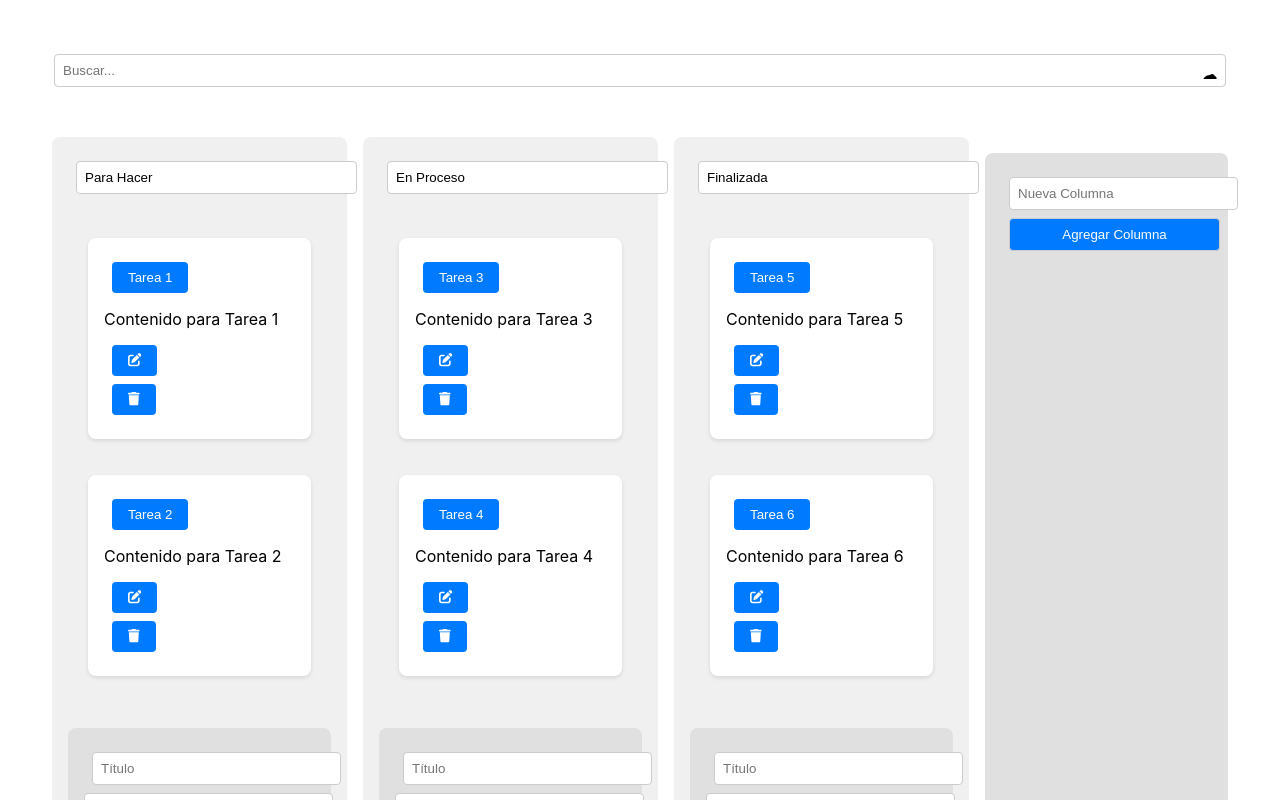
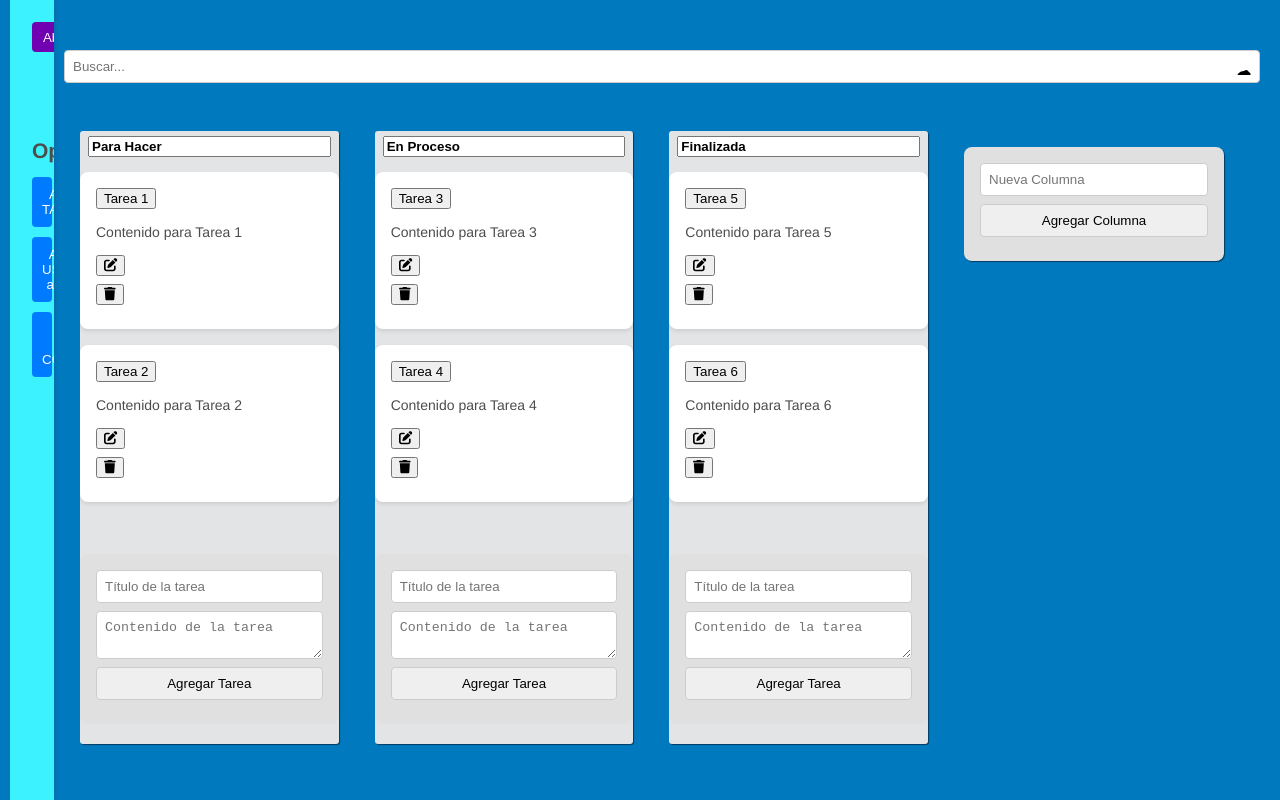
Before and after one commit to lucasromanh/Board, a React (Vite) app: page / in a window 1280 px wide. Shown: the top 800 px of the page. Built offline with nearby package versions, Linux system fonts and the light colour scheme.

Commit message:
mejora css modificaciones en el Board

```diff
--- a/src/components/Board.jsx
+++ b/src/components/Board.jsx
@@ -1,26 +1,17 @@
 import { useState } from 'react';
 import { useSelector, useDispatch } from 'react-redux';
 import { addCard, updateCard, removeCard, setSearchText, addColumn, updateColumnTitle } from '../store';
-import Card from './Card';
-import { Droppable, Draggable } from '@hello-pangea/dnd';
+import Column from './Column';
 
 const Board = () => {
   const columns = useSelector(state => state.board.columns);
   const searchTerm = useSelector(state => state.search);
   const dispatch = useDispatch();
   const [newColumnTitle, setNewColumnTitle] = useState('');
-  const [newCard, setNewCard] = useState({ title: '', content: '' });
-  const [selectedColumn, setSelectedColumn] = useState('');
+  const [isAsideOpen, setIsAsideOpen] = useState(false);
 
   const handleSearch = (e) => {
     dispatch(setSearchText(e.target.value));
-  };
-
-  const handleAddCard = (columnId) => {
-    if (newCard.title && newCard.content) {
-      dispatch(addCard({ columnId, card: { id: `card-${Date.now()}`, ...newCard } }));
-      setNewCard({ title: '', content: '' });
-    }
   };
 
   const handleAddColumn = () => {
@@ -30,12 +21,20 @@ const Board = () => {
     }
   };
 
-  const handleUpdateColumnTitle = (columnId, newTitle) => {
-    dispatch(updateColumnTitle({ columnId, newTitle }));
-  };
-
   return (
-    <div className="board">
+    <div className="board-container">
+      <aside className={`side-panel ${isAsideOpen ? 'open' : ''}`}>
+        <button className="toggle-button" onClick={() => setIsAsideOpen(!isAsideOpen)}>
+          {isAsideOpen ? 'Cerrar' : 'Abrir'}
+        </button>
+        <div className="side-panel-content">
+          <h2>Opciones</h2>
+          <button>Agregar TABLERO</button>
+          <button>Agregar USUARIO a tablero</button>
+          <button>Ver USUARIOS CONECTADOS</button>
+        </div>
+      </aside>
+      <main>
         <div className="search-container">
           <input
             type="text"
@@ -47,63 +46,17 @@ const Board = () => {
         </div>
         <div className="columns">
           {columns.map(column => (
-          <Droppable key={column.id} droppableId={column.id}>
-            {(provided) => (
-              <div
-                className="column"
-                {...provided.droppableProps}
-                ref={provided.innerRef}
-              >
-                <input
-                  type="text"
-                  value={column.title}
-                  onChange={(e) => handleUpdateColumnTitle(column.id, e.target.value)}
-                  className="column-title"
+            <Column
+              key={column.id}
+              column={column}
+              searchTerm={searchTerm}
+              onUpdateColumnTitle={(newTitle) => dispatch(updateColumnTitle({ columnId: column.id, newTitle }))}
+              onAddCard={(title, content) => dispatch(addCard({ columnId: column.id, card: { id: `card-${Date.now()}`, title, content } }))}
+              onEditCard={(cardId, updatedCard) => dispatch(updateCard({ columnId: column.id, cardId, updatedCard }))}
+              onDeleteCard={(cardId) => dispatch(removeCard({ columnId: column.id, cardId }))}
             />
-                <div className="card-list">
-                  {column.cards
-                    .filter(card => card.title.toLowerCase().includes(searchTerm.toLowerCase()))
-                    .map((card, index) => (
-                      <Draggable key={card.id} draggableId={card.id} index={index}>
-                        {(provided) => (
-                          <div
-                            ref={provided.innerRef}
-                            {...provided.draggableProps}
-                            {...provided.dragHandleProps}
-                          >
-                            <Card
-                              key={card.id}
-                              card={card}
-                              onEdit={(updatedCard) => dispatch(updateCard({ columnId: column.id, cardId: card.id, updatedCard }))}
-                              onDelete={() => dispatch(removeCard({ columnId: column.id, cardId: card.id }))}
-                            />
-                          </div>
-                        )}
-                      </Draggable>
           ))}
-                  {provided.placeholder}
-                </div>
-                <div className="new-card-form">
-                  <input
-                    type="text"
-                    placeholder="Título"
-                    value={newCard.title}
-                    onChange={(e) => setNewCard({ ...newCard, title: e.target.value })}
-                    className="new-card-title"
-                  />
-                  <textarea
-                    placeholder="Contenido"
-                    value={newCard.content}
-                    onChange={(e) => setNewCard({ ...newCard, content: e.target.value })}
-                    className="new-card-content"
-                  />
-                  <button onClick={() => handleAddCard(column.id)} className="add-card-button">Agregar Tarea</button>
-                </div>
-              </div>
-            )}
-          </Droppable>
-        ))}
-        <div className="new-column-form">
+          <div className="desk new-column-form">
             <input
               type="text"
               placeholder="Nueva Columna"
@@ -114,6 +67,7 @@ const Board = () => {
             <button onClick={handleAddColumn} className="add-column-button">Agregar Columna</button>
           </div>
         </div>
+      </main>
     </div>
   );
 };
--- a/src/components/CardList.jsx
+++ b/src/components/CardList.jsx
@@ -1,71 +1,45 @@
 import PropTypes from 'prop-types';
-import { Droppable } from '@hello-pangea/dnd';
+import { Draggable } from '@hello-pangea/dnd';
 import Card from './Card';
-import { CardListContainer, CardListWrapper } from '../styles/CardListStyles';
-import CardListHeader from './CardListHeader';
-import AddForm from './AddForm';
 
-const CardList = ({
-  column,
-  columnId,
-  onChangeListName,
-  onRemoveList,
-  onDuplicateList,
-  onAddCard,
-  onRemoveCard,
-  onDuplicateCard,
-  onChangeCardContent,
-}) => {
+const CardList = ({ cards, searchTerm, onEditCard, onDeleteCard }) => {
   return (
-    <Droppable droppableId={columnId}>
-      {(provided, snapshot) => (
-        <CardListContainer
+    <div className="desk-items">
+      {cards
+        .filter(card => card.title.toLowerCase().includes(searchTerm.toLowerCase()))
+        .map((card, index) => (
+          <Draggable key={card.id} draggableId={card.id} index={index}>
+            {(provided) => (
+              <div
                 ref={provided.innerRef}
-          isDraggingOver={snapshot.isDraggingOver}
-          {...provided.droppableProps}
+                {...provided.draggableProps}
+                {...provided.dragHandleProps}
               >
-          <CardListWrapper>
-            <CardListHeader
-              listName={column.title}
-              onChangeListName={(newName) => onChangeListName(columnId, newName)}
-              onRemoveList={() => onRemoveList(columnId)}
-              onDuplicateList={() => onDuplicateList(columnId)}
-            />
-            {column.cards.map((card, index) => (
                 <Card
                   key={card.id}
                   card={card}
-                index={index}
-                columnId={columnId}
-                onRemoveCard={() => onRemoveCard(columnId, card.id)}
-                onDuplicateCard={() => onDuplicateCard(columnId, card.id)}
-                onChangeCardContent={(updatedCard) => onChangeCardContent(columnId, card.id, updatedCard)}
+                  onEdit={(updatedCard) => onEditCard(card.id, updatedCard)}
+                  onDelete={() => onDeleteCard(card.id)}
                 />
+              </div>
+            )}
+          </Draggable>
         ))}
-            {provided.placeholder}
-            <AddForm
-              placeholder="Agregar a Tarjeta"
-              onConfirm={(content) =>
-                onAddCard(columnId, { id: `card-${Date.now()}`, title: content, content })
-              }
-            />
-          </CardListWrapper>
-        </CardListContainer>
-      )}
-    </Droppable>
+    </div>
   );
 };
 
 CardList.propTypes = {
-  column: PropTypes.object.isRequired,
-  columnId: PropTypes.string.isRequired,
-  onChangeListName: PropTypes.func.isRequired,
-  onRemoveList: PropTypes.func.isRequired,
-  onDuplicateList: PropTypes.func.isRequired,
-  onAddCard: PropTypes.func.isRequired,
-  onRemoveCard: PropTypes.func.isRequired,
-  onDuplicateCard: PropTypes.func.isRequired,
-  onChangeCardContent: PropTypes.func.isRequired,
+  cards: PropTypes.arrayOf(
+    PropTypes.shape({
+      id: PropTypes.string.isRequired,
+      title: PropTypes.string.isRequired,
+      content: PropTypes.string.isRequired,
+    })
+  ).isRequired,
+  searchTerm: PropTypes.string.isRequired,
+  onEditCard: PropTypes.func.isRequired,
+  onDeleteCard: PropTypes.func.isRequired,
 };
 
 export default CardList;
--- a/src/components/Column.jsx
+++ b/src/components/Column.jsx
@@ -1,35 +1,82 @@
-
+import { useState } from 'react';
 import PropTypes from 'prop-types';
+import { Droppable } from '@hello-pangea/dnd';
 import CardList from './CardList';
 
-const Column = ({ column, columnId, onChangeListName, onRemoveList, onDuplicateList, onAddCard, onRemoveCard, onDuplicateCard, onChangeCardContent }) => {
+const Column = ({ column, searchTerm, onUpdateColumnTitle, onAddCard, onEditCard, onDeleteCard }) => {
+  const [newCardTitle, setNewCardTitle] = useState('');
+  const [newCardContent, setNewCardContent] = useState('');
+
+  const handleAddCard = () => {
+    if (newCardTitle && newCardContent) {
+      onAddCard(newCardTitle, newCardContent);
+      setNewCardTitle('');
+      setNewCardContent('');
+    }
+  };
+
   return (
-    <div>
-      <CardList
-        column={column}
-        columnId={columnId}
-        onChangeListName={onChangeListName}
-        onRemoveList={onRemoveList}
-        onDuplicateList={onDuplicateList}
-        onAddCard={onAddCard}
-        onRemoveCard={onRemoveCard}
-        onDuplicateCard={onDuplicateCard}
-        onChangeCardContent={onChangeCardContent}
-      />
-    </div>
+    <Droppable droppableId={column.id}>
+      {(provided) => (
+        <div
+          className="desk"
+          {...provided.droppableProps}
+          ref={provided.innerRef}
+        >
+          <div className="desk-head">
+            <input
+              type="text"
+              value={column.title}
+              onChange={(e) => onUpdateColumnTitle(e.target.value)}
+              className="desk-name"
+            />
+          </div>
+          <CardList
+            cards={column.cards}
+            searchTerm={searchTerm}
+            onEditCard={onEditCard}
+            onDeleteCard={onDeleteCard}
+          />
+          {provided.placeholder}
+          <div className="new-card-form">
+            <input
+              type="text"
+              placeholder="Título de la tarea"
+              value={newCardTitle}
+              onChange={(e) => setNewCardTitle(e.target.value)}
+              className="new-card-title"
+            />
+            <textarea
+              placeholder="Contenido de la tarea"
+              value={newCardContent}
+              onChange={(e) => setNewCardContent(e.target.value)}
+              className="new-card-content"
+            />
+            <button onClick={handleAddCard} className="add-card-button">Agregar Tarea</button>
+          </div>
+        </div>
+      )}
+    </Droppable>
   );
 };
 
 Column.propTypes = {
-  column: PropTypes.object.isRequired,
-  columnId: PropTypes.string.isRequired,
-  onChangeListName: PropTypes.func.isRequired,
-  onRemoveList: PropTypes.func.isRequired,
-  onDuplicateList: PropTypes.func.isRequired,
+  column: PropTypes.shape({
+    id: PropTypes.string.isRequired,
+    title: PropTypes.string.isRequired,
+    cards: PropTypes.arrayOf(
+      PropTypes.shape({
+        id: PropTypes.string.isRequired,
+        title: PropTypes.string.isRequired,
+        content: PropTypes.string.isRequired,
+      })
+    ).isRequired,
+  }).isRequired,
+  searchTerm: PropTypes.string.isRequired,
+  onUpdateColumnTitle: PropTypes.func.isRequired,
   onAddCard: PropTypes.func.isRequired,
-  onRemoveCard: PropTypes.func.isRequired,
-  onDuplicateCard: PropTypes.func.isRequired,
-  onChangeCardContent: PropTypes.func.isRequired,
+  onEditCard: PropTypes.func.isRequired,
+  onDeleteCard: PropTypes.func.isRequired,
 };
 
 export default Column;
--- a/src/index.css
+++ b/src/index.css
@@ -1,7 +1,28 @@
+* {
+  box-sizing: border-box;
+}
+
+.clearfix::after {
+  content: "";
+  display: table;
+  clear: both;
+}
+
+html {
+  position: relative;
+  height: 100%;
+}
+
 body {
+  font: 14px "Helvetica Neue", Arial, Helvetica, sans-serif;
+  line-height: 18px;
+  color: #4d4d4d;
+  font-weight: normal;
+  padding: 0 10px;
+  background-color: rgb(0, 121, 191);
+  position: relative;
+  height: 100%;
   margin: 0;
-  padding: 0;
-  font-family: -apple-system, BlinkMacSystemFont, 'Segoe UI', Roboto, 'Helvetica Neue', Arial, 'Noto Sans', sans-serif, 'Apple Color Emoji', 'Segoe UI Emoji', 'Segoe UI Symbol', 'Noto Color Emoji';
 }
 
 .App {
@@ -9,36 +30,150 @@ body {
   text-align: center;
 }
 
-div {
-  padding: 10px;
+a {
+  text-decoration: none;
 }
 
-h3 {
-  margin: 0;
-  padding: 10px;
-  background-color: #f4f4f4;
-  border-bottom: 1px solid #ccc;
+img {
+  max-width: 100%;
 }
 
-input[type="text"] {
-  padding: 8px;
-  margin: 8px;
-  border: 1px solid #ccc;
-  border-radius: 4px;
+main {
+  padding: 50px 10px;
+  overflow-x: auto;
+  overflow-y: hidden;
+  height: 100%;
+  white-space: nowrap;
 }
 
-button {
-  padding: 8px 16px;
-  margin: 8px;
-  border: none;
-  border-radius: 4px;
-  background-color: #007bff;
-  color: white;
+.desk, .desk-placeholder, .desk-placeholder:hover {
+  width: 270px;
+  display: inline-block;
+  height: 100%;
+  overflow: hidden;
+  min-height: 100px;
+  background-color: #e2e4e6;
+  box-shadow: 1px 1px 1px rgba(0, 0, 0, 0.5);
+  border-radius: 3px;
+  padding-bottom: 20px;
+  margin-right: 20px;
+  vertical-align: top;
+}
+
+.desk-head {
+  position: relative;
+  padding: 5px 8px;
+  margin-bottom: 10px;
+}
+
+.desk-name {
+  font-weight: bold;
+  white-space: normal;
+  width: 100%;
+}
+
+.desk-items {
+  overflow-y: auto;
+  height: 100%;
+  padding-bottom: 20px;
+}
+
+.placeholder, .placeholder:hover {
+  height: 161px;
+  background-color: rgba(208, 208, 208, 1);
+}
+
+.item {
+  width: 90%;
+  margin: 0 auto 10px;
+  background: #fff;
+  min-height: 100px;
+  border-radius: 5px;
+  box-shadow: 1px 1px 1px rgba(0, 0, 0, 0.3);
+  transition: 0.15s;
   cursor: pointer;
 }
 
-button:hover {
-  background-color: #0056b3;
+.item:hover {
+  background: #f7f7f7;
+}
+
+.item-name {
+  padding: 5px 10px;
+  border-bottom: 1px solid #dbdbdb;
+  white-space: normal;
+  word-break: break-all;
+  word-wrap: break-word;
+}
+
+.item-container {
+  padding: 10px;
+  border-bottom: 1px solid #dbdbdb;
+}
+
+.item-avatar-wrap {
+  width: 70px;
+  float: left;
+  margin-bottom: 5px;
+}
+
+.item-avatar-wrap img {
+  width: 50px;
+  height: 50px;
+  display: block;
+  margin: 0 auto;
+  border-radius: 50%;
+  border: 1px solid #dbdbdb;
+}
+
+.item-content {
+  white-space: normal;
+}
+
+.item-author {
+  font-size: 16px;
+  font-weight: bold;
+}
+
+.item-content p {
+  margin: 5px 0;
+}
+
+.item-performers {
+  clear: both;
+  padding: 5px 10px;
+}
+
+.add-performers {
+  float: left;
+}
+
+.delete-performers {
+  float: right;
+}
+
+.add-performers a,
+.delete-performers a {
+  display: block;
+  float: left;
+  margin-right: 3px;
+}
+
+.add-performers a img,
+.delete-performers a img {
+  width: 15px;
+  height: 15px;
+}
+
+.performer {
+  float: left;
+}
+
+.performer img {
+  display: block;
+  width: 15px;
+  height: 15px;
+  border-radius: 50%;
 }
 
 .board {
@@ -125,3 +260,58 @@ button:hover {
   border: 1px solid #ccc;
   border-radius: 4px;
 }
+
+.board-container {
+  display: flex;
+}
+
+.side-panel {
+  width: 0;
+  transition: width 0.3s;
+  overflow: hidden;
+  background: #3cf2ff;
+  box-shadow: 2px 0 4px rgba(0, 0, 0, 0.1);
+  padding: 22px;
+  height: 100vh;
+  position:sticky;
+  left: 0;
+  top: 0;
+  z-index: 1000;
+}
+
+.side-panel.open {
+  width: 300px;
+}
+
+.side-panel .toggle-button {
+  position: flex;
+  top: 10px;
+  right: -60px;
+  width: 50px;
+  height: 30px;
+  background: #7100b3;
+  color: white;
+  border:darksalmon;
+  border-radius: 4px;
+  cursor: pointer;
+}
+
+.side-panel .side-panel-content {
+  margin-top: 90px;
+}
+
+.side-panel .side-panel-content button {
+  display:flex;
+  width: 100%;
+  padding: 10px;
+  margin-bottom: 10px;
+  background: #007bff;
+  color: white;
+  border:salmon;
+  border-radius: 4px;
+  cursor: pointer;
+}
+
+.side-panel .side-panel-content button:hover {
+  background: #10d382be;
+}
```
Lines whose indentation alone changed are shown as unchanged.
